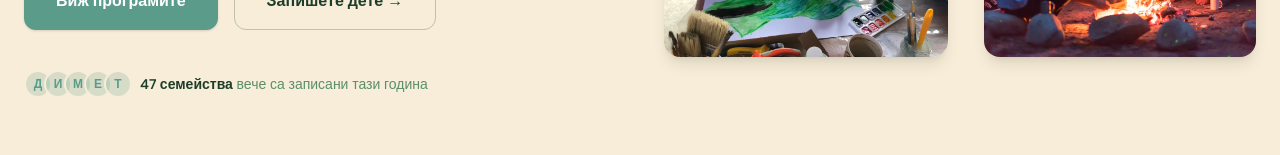
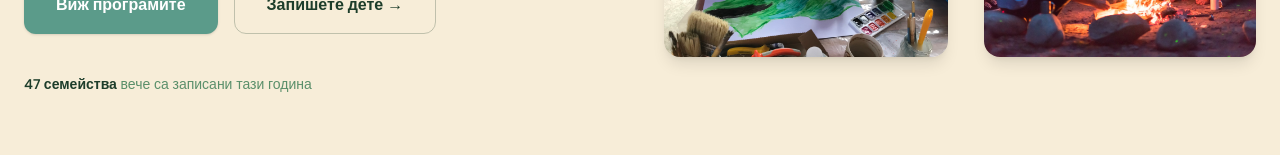
Before and after one commit to Nekov/Camp-kids, a Next.js app: page / in a window 1280 px wide. Shown: the part 645-800 px from the top of the page. Built offline with nearby package versions, Linux system fonts and the light colour scheme; no server answers; the database is empty.

Commit message:
Remove avatar initials from hero social proof line
Co-Authored-By: Claude Sonnet 4.6 <noreply@anthropic.com>

```diff
--- a/src/components/homepage/HeroSection.tsx
+++ b/src/components/homepage/HeroSection.tsx
@@ -76,16 +76,6 @@ export default function HeroSection() {
 
             {/* Social proof */}
             <div className="flex items-center gap-2 text-moss text-sm">
-              <div className="flex -space-x-2">
-                {["Д", "И", "М", "Е", "Т"].map((letter, i) => (
-                  <div
-                    key={i}
-                    className="w-7 h-7 rounded-full bg-teal/20 flex items-center justify-center text-teal text-xs font-bold border-2 border-sand"
-                  >
-                    {letter}
-                  </div>
-                ))}
-              </div>
               <span>
                 <span className="text-forest font-semibold">{FAMILIES_ENROLLED} семейства</span> вече са записани тази година
               </span>
```
